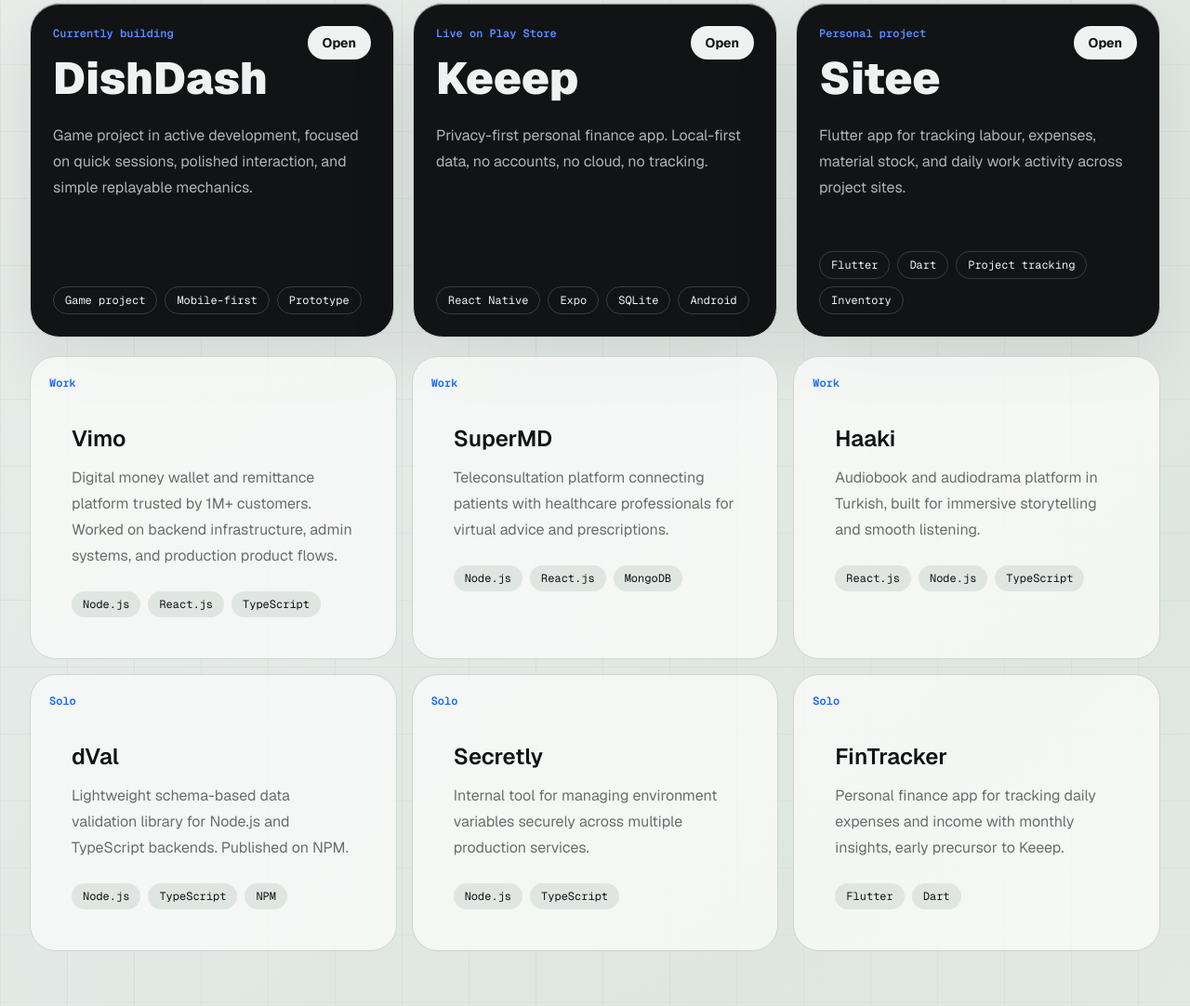
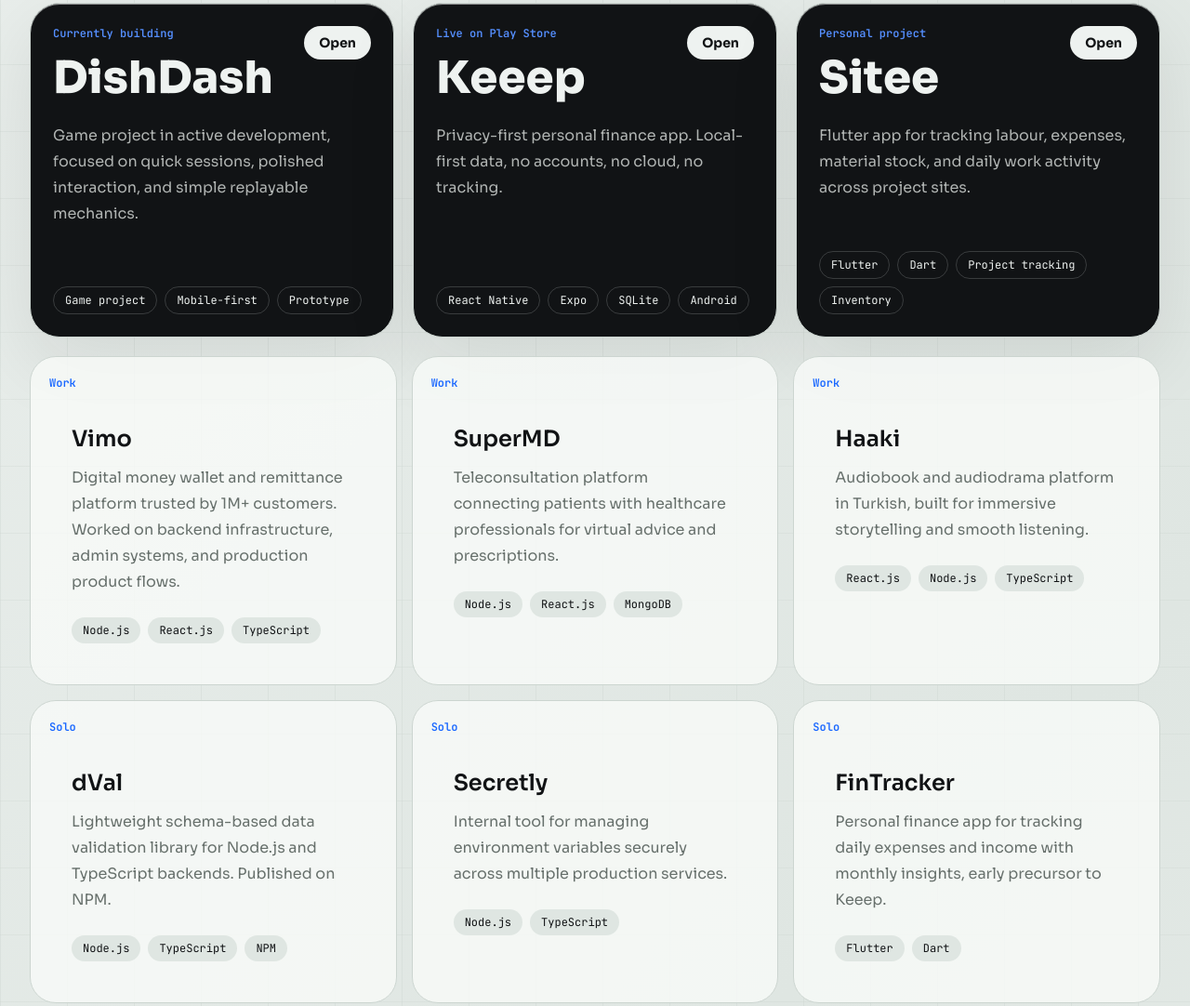
Before and after one commit to nafishahmeddev/website, an Astro site: page / in a window 1280 px wide. Shown: the part 1227-2309 px from the top of the page at 93% size. Built offline with nearby package versions, Linux system fonts and the light colour scheme; Astro itself is replaced by a stand-in of ours.

Commit message:
feat: update font families to Sora and JetBrains Mono for improved typography

```diff
--- a/src/layouts/BaseLayout.astro
+++ b/src/layouts/BaseLayout.astro
@@ -21,7 +21,7 @@ const {
     <link rel="preconnect" href="https://fonts.gstatic.com" crossorigin />
     <link
       rel="stylesheet"
-      href="https://fonts.googleapis.com/css2?family=Geist:wght@400;500;600;700;800;900&family=Geist+Mono:wght@400;500;600;700;800&display=swap"
+      href="https://fonts.googleapis.com/css2?family=JetBrains+Mono:wght@400;500;600;700;800&family=Sora:wght@400;500;600;700;800&display=swap"
     />
     <link rel="icon" href="/favicon.ico" sizes="any" />
     <link rel="icon" type="image/png" sizes="32x32" href="/favicon-32x32.png" />
--- a/src/styles/global.css
+++ b/src/styles/global.css
@@ -3,8 +3,8 @@
 @custom-variant dark (&:where(.dark, .dark *));
 
 @theme {
-  --font-sans: "Geist", Inter, ui-sans-serif, system-ui, -apple-system, BlinkMacSystemFont, "Segoe UI", sans-serif;
-  --font-mono: "Geist Mono", ui-monospace, "SFMono-Regular", "Roboto Mono", "Cascadia Code", monospace;
+  --font-sans: "Sora", Inter, ui-sans-serif, system-ui, -apple-system, BlinkMacSystemFont, "Segoe UI", sans-serif;
+  --font-mono: "JetBrains Mono", ui-monospace, "SFMono-Regular", "Roboto Mono", "Cascadia Code", monospace;
   --color-ink: #111315;
   --color-paper: #eef2f0;
   --color-muted: #67706c;
```
